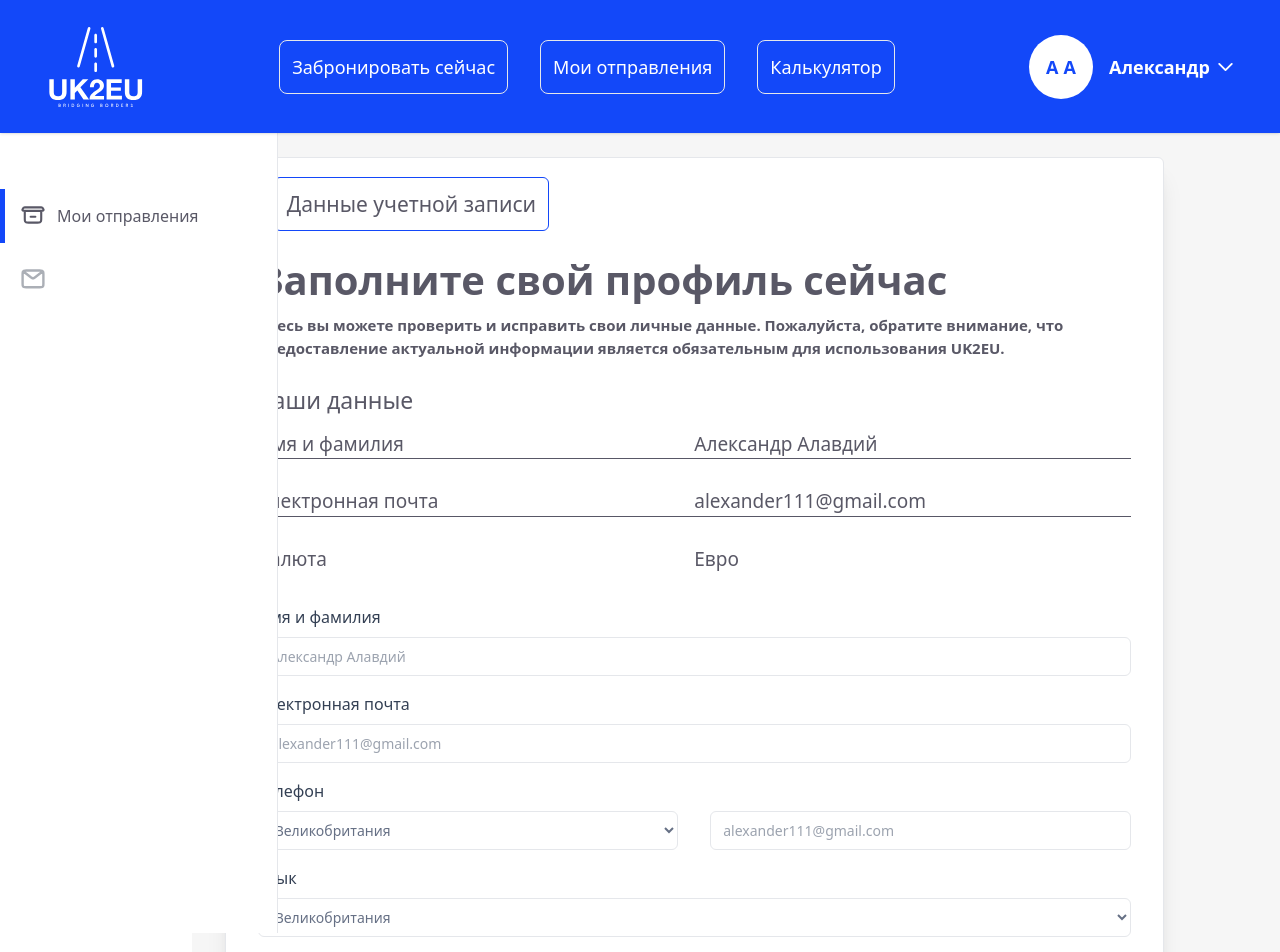
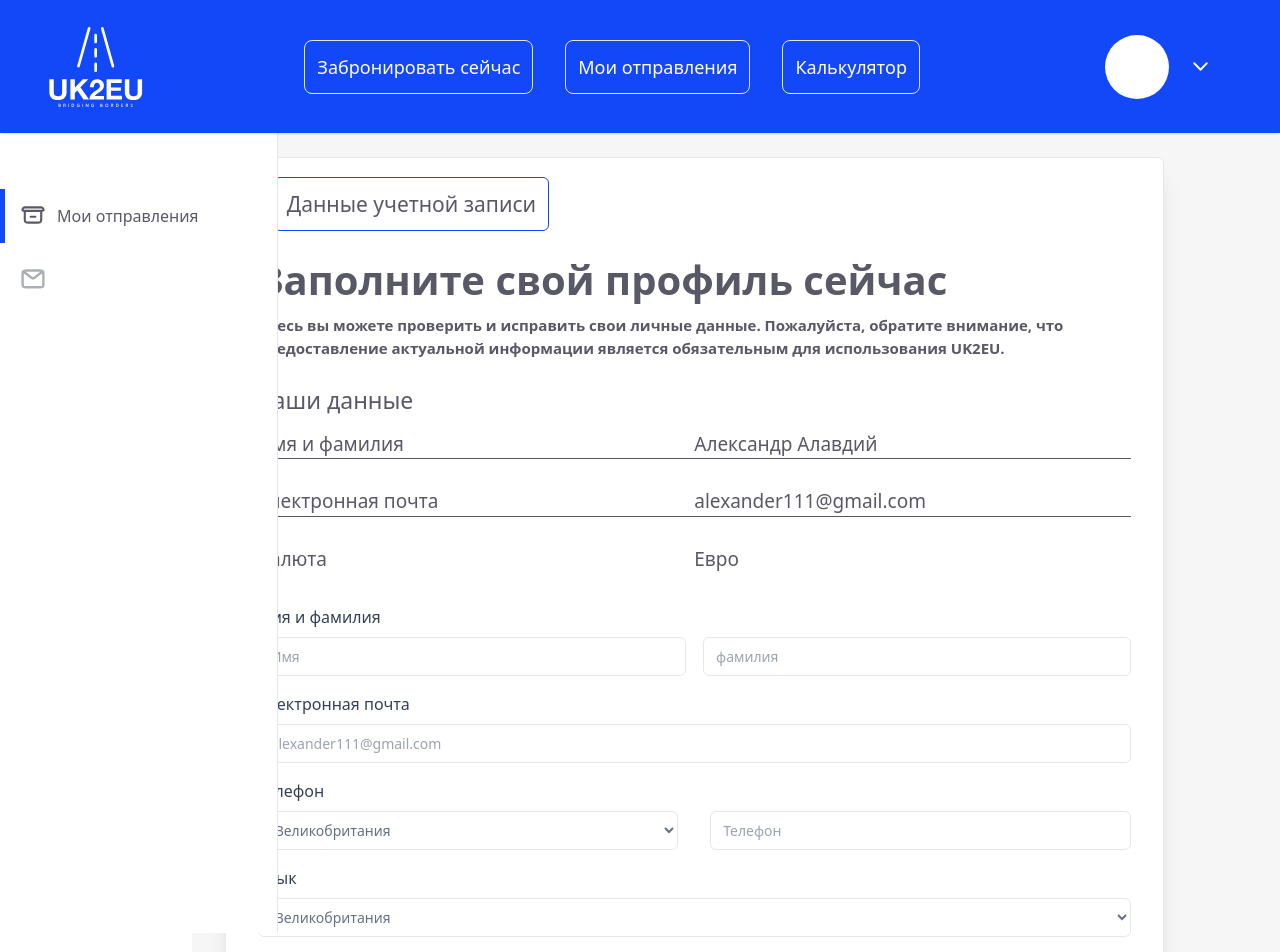
Before and after one commit to Hamidov6611/Covert, a React (Vite) app: page /user-profile in a window 1280 px wide. Shown: the top 952 px of the page. Built offline with nearby package versions, Linux system fonts and the light colour scheme; no server answers.

Commit message:
Delivery

```diff
--- a/src/App.tsx
+++ b/src/App.tsx
@@ -25,7 +25,7 @@ import {
   Way,
 } from "./app/dashboard";
 import ChioggiaMap from "./Map";
-import { User, UserContext } from "./context/userContext";
+import {  UserContext } from "./context/userContext";
 import { useEffect, useState } from "react";
 import PowerSettingsNewIcon from "@mui/icons-material/PowerSettingsNew";
 import {
@@ -39,24 +39,26 @@ import { SideContext } from "./context/sidemenu";
 
 function App() {
   const [user, setUser] = useState();
-  const [side, setSide] = useState<boolean>(false);
+  const [side, setSide] = useState(false);
+  const [isUser, setIsUser] = useState(false)
   useEffect(() => {
     const storedUser = localStorage.getItem("user");
     if (storedUser) {
       setUser(JSON.parse(storedUser));
+      setIsUser(true)
     }
   }, []);
   return (
-    <UserContext.Provider value={{ user, setUser }}>
+    <UserContext.Provider value={{ user, setUser, isUser, setIsUser }}>
       <SideContext.Provider value={{ side, setSide }}>
         <div className="relative w-full h-full">
           {side && (
-            <div className="bg-white shadow-xl border rounded-md py-3 px-8 fixed right-[5.2%] top-[100px] md:top-[140px] z-50 md:z-30">
+            <div className="bg-white min-w-[250px] shadow-xl border rounded-md py-3 px-8 fixed right-[5.2%] top-[100px] md:top-[140px] z-50 md:z-30">
             <p className="text-[15px] md:text-[19px] text-[#1348F9] font-medium md:font-semibold lg:font-bold">
-              Александр Алавдий
+              {user?.first_name} {user?.last_name}
             </p>
             <p className="text-[14px] font-normal md:text-[16px] lg:tetx-[18px] mt-2 text-[#2F2E40]">
-              alexander111@gmail.com
+              {user?.email}
             </p>
             <p className="mt-2 text-[13px] sm:text-[14px] md:text-[16px] font-light md:font-normal text-[#2F2E40]">
               ID: 2965456
--- a/src/app/user/Profile.tsx
+++ b/src/app/user/Profile.tsx
@@ -1,7 +1,81 @@
 import { Link } from "react-router-dom";
 import UserLayout from "../../components/layouts/UserLayout";
+import axios from "axios";
+import { BASE_URL } from "../../service/auth";
+import React, { useContext, useEffect, useState } from "react";
+import Cookies from "js-cookie";
+import { UserContext } from "../../context/userContext";
+const Profile = () => {
+  const {setUser, user} = useContext(UserContext)
+  const [postData, setPostData] = useState({
+    address: user?.address || "",
+    context: user?.context || "",
+    email:  user?.email || "",
+    first_name:  user?.first_name|| "",
+    id:  Number,
+    last_name: user?.last_name|| "",
+    phone: user?.phone|| "",
+    pochta_index: user?.pochta_index|| "",
 
-const Profile = () => {
+  });
+
+
+  const getData = async () => {
+    const token = Cookies.get("token");
+    const config = {
+      headers: {
+        Authorization: `Bearer ${token ? JSON.parse(token) : ""}`,
+      },
+    };
+
+    const { data } = await axios.get(
+      `${BASE_URL}/a_api/admin_panel/user_profiles_views/`,
+      config
+    );
+    console.log(data)
+
+
+    setUser({
+      username: data?.username,
+      id: data?.id,
+      groups: data?.groups,
+      email: data?.email,
+      first_name: data?.first_name,
+      last_name: data?.last_name,
+      pochta_index: data?.pochta_index,
+      phone: data?.phone
+    })
+    let user = {
+      username: data?.username,
+      id: data?.id,
+      groups: data?.groups,
+      email: data?.email,
+      first_name: data?.first_name,
+      last_name: data?.last_name,
+      pochta_index: data?.pochta_index,
+      phone: data?.phone
+    }
+    localStorage.setItem('user', JSON.stringify(user));
+  };
+
+  const submitData = async (e: React.FormEvent<HTMLFormElement>) => {
+    e.preventDefault()
+    const data = await axios.put(
+      `${BASE_URL}/a_api/admin_panel/user_pofile_update_views/14/`, postData
+    );
+    getData()
+    console.log(data);
+  };
+  const handleInputChange = (e: React.ChangeEvent<HTMLInputElement>) => {
+    const { name, value } = e.target;
+    setPostData((prevState) => ({
+      ...prevState,
+      [name]: value,
+    }));
+  };
+  useEffect(() => {
+    getData()
+  },[])
   return (
     <UserLayout title="User | Profile">
       <div className="ml-[3%] min-h-[60vh] mt-6">
@@ -53,21 +127,43 @@ const Profile = () => {
             </p>
           </div>
 
+          <form onSubmit={submitData}>
             <div className="w-[100%] mt-8 mb-4 sm:mb-0 flex flex-col">
               <p className="mb-2 text-[#344054] font-medium">Имя и фамилия </p>
+              <div className="flex md:flex-row flex-col md:justify-between">
                 <input
                   type="text"
-              className="border w-[100%] py-2 rounded-md text-[#667085] text-[14px] px-3 focus:outline-[#1348F9] font-medium"
-              placeholder={"Александр Алавдий"}
+                  className="border w-[100%] py-2 md:w-[49%] rounded-md text-[#667085] text-[14px] px-3 focus:outline-[#1348F9] font-medium"
+                  placeholder={"Имя"}
+                  name="first_name"
+                  value={postData.first_name}
+                  onChange={handleInputChange}
+                  required
                 />
+                <input
+                  type="text"
+                  className="border w-[100%] py-2 md:w-[49%] rounded-md text-[#667085] text-[14px] px-3 focus:outline-[#1348F9] font-medium"
+                  placeholder={"фамилия"}
+                  name="last_name"
+                  value={postData.last_name}
+                  onChange={handleInputChange}
+                  required
+                />
+              </div>
             </div>
 
             <div className="w-[100%] mt-4 mb-4 sm:mb-0 flex flex-col">
-            <p className="mb-2 text-[#344054] font-medium">Электронная почта</p>
+              <p className="mb-2 text-[#344054] font-medium">
+                Электронная почта
+              </p>
               <input
                 type="text"
                 className="border w-[100%] py-2 rounded-md text-[#667085] text-[14px] px-3 focus:outline-[#1348F9] font-medium"
                 placeholder={"alexander111@gmail.com"}
+                name="email"
+                value={postData.email}
+                onChange={handleInputChange}
+                required
               />
             </div>
 
@@ -82,9 +178,13 @@ const Profile = () => {
                   <option value="Великобритания">Великобритания</option>
                 </select>
                 <input
-                type="text"
+                  type="tel"
                   className="border w-[100%] py-2 rounded-md text-[#667085] text-[14px] px-3 focus:outline-[#1348F9] font-medium"
-                placeholder={"alexander111@gmail.com"}
+                  placeholder={"Телефон"}
+                  name="phone"
+                  value={postData.phone}
+                  onChange={handleInputChange}
+                  required
                 />
               </div>
             </div>
@@ -122,11 +222,17 @@ const Profile = () => {
 
             <div className="flex w-full justify-between">
               <div className="w-[100%] md:w-[30%] mt-4 mb-4 sm:mb-0 flex flex-col">
-              <p className="mb-2 text-[#344054] font-medium">Почтовый индекс</p>
+                <p className="mb-2 text-[#344054] font-medium">
+                  Почтовый индекс
+                </p>
                 <input
                   type="text"
                   className="border w-[100%] py-2 rounded-md text-[#667085] text-[14px] px-3 focus:outline-[#1348F9] font-medium"
                   placeholder={"Почтовый индекс"}
+                  name="pochta_index"
+                  value={postData.pochta_index}
+                  onChange={handleInputChange}
+                  required
                 />
               </div>
 
@@ -141,12 +247,13 @@ const Profile = () => {
             </div>
 
             <div className="w-full inline-flex justify-center mt-8">
-          <button className="bg-heroPrimary hover:bg-Primary transition duration-200 ease-in-out  text-white flex items-center py-2 justify-around sm:py-4 px-1 sm:px-4 rounded-lg">
+              <button type="submit" className="bg-heroPrimary hover:bg-Primary transition duration-200 ease-in-out  text-white flex items-center py-2 justify-around sm:py-4 px-1 sm:px-4 rounded-lg">
                 <p className="flex font-montserrat text-[18px] sm:text-[17px] md:text-[20px]">
                   <p>Сохранить изменения</p>
                 </p>
               </button>
             </div>
+          </form>
         </div>
       </div>
     </UserLayout>
--- a/src/components/client/Hero.tsx
+++ b/src/components/client/Hero.tsx
@@ -78,10 +78,10 @@ const Hero = () => {
           <div className="w-[95%] mx-auto flex flex-col">
             <div className="w-[100%] md:w-[90%] flex flex-col lg:pt-12">
               <button className="bg-heroPrimary hover:bg-Primary transition duration-200 ease-in-out  md:w-[100%]  text-white flex items-center py-2 justify-around sm:py-4 px-1 sm:px-4 rounded-lg">
-                <p className="flex font-montserrat text-[18px] sm:text-[17px] md:text-[20px]">
-                  <p>{t(`hero1.btn.left`)}</p>{t(`hero1.btn.right`)}
+                <p className="flex font-montserrat text-[18px] sm:text-[17px] md:text-[17px]">
+                  <p>{t(`hero1.btn.left`)}</p><div className="hidden md:flex">{t(`hero1.btn.right`)}</div>
                 </p>
-                <div className="w-[30px] h-[30px] md:w-[38.89px] md:h-[38.89px] ">
+                <div className="w-[30px] h-[30px] md:w-[38.89px] md:h-[38.89px]">
                   <img
                     className="sm:ml-3 ml-1"
                     src={"/calc.svg"}
--- a/src/components/client/Register.tsx
+++ b/src/components/client/Register.tsx
@@ -28,7 +28,7 @@ const Register: FC<propsRegister> = ({ setIsRegister, setIsLogin }) => {
     setIsLogin(true);
   };
 
-  const { setUser } = useContext(UserContext)
+  const { setUser, setIsUser } = useContext(UserContext)
 
 
 
@@ -62,6 +62,7 @@ const Register: FC<propsRegister> = ({ setIsRegister, setIsLogin }) => {
 
   useEffect(() => {
     getData()
+    count + 1;
   }, [])
 
 
@@ -73,7 +74,7 @@ const Register: FC<propsRegister> = ({ setIsRegister, setIsLogin }) => {
     Cookies.set("token", JSON.stringify(data?.msg?.accsess))
     Cookies.set("user", JSON.stringify(postData))
     setIsRegister(false)
-    console.log(data)
+    setIsUser(true)
     await getData()
   }
 
--- a/src/components/client/navbar.tsx
+++ b/src/components/client/navbar.tsx
@@ -9,7 +9,7 @@ import LanguageIcon from "@mui/icons-material/Language";
 import { ForgotPassword, Login, Register } from ".";
 import { useTranslation } from "react-i18next";
 import { UserContext } from "../../context/userContext";
-
+import Cookies from "js-cookie";
 import { SideContext } from "../../context/sidemenu";
 
 
@@ -38,7 +38,7 @@ const Navbar = (): ReactNode => {
 
 
 
-  const {user} = useContext(UserContext)
+  const {user, isUser} = useContext(UserContext)
   const {setSide} = useContext(SideContext)
 
 
@@ -61,7 +61,7 @@ const Navbar = (): ReactNode => {
   };
 
   const clickHandler = () => {
-    if(user?.username?.length < 0) {
+    if(!isUser) {
       setIsRegister(true)
     }else {
       setSide((prev: boolean) => !prev)
@@ -71,7 +71,7 @@ const Navbar = (): ReactNode => {
   return (
     <div className="">
       <div
-        className={`h-[90px] lg:h-[133px] w-full bg-[#1348F9] hidden lg:flex items-center left-0 top-0 sticky top-0 z-50`}
+        className={`h-[90px] lg:h-[133px] w-full bg-[#1348F9] hidden lg:flex items-center left-0 top-0 sticky  z-50`}
       >
 
         <div className="w-[100%] md:w-[90%] mx-auto lg:flex items-center hidden">
@@ -121,7 +121,7 @@ const Navbar = (): ReactNode => {
               </Link>
             </div>
             <div className="w-[55%] flex justify-end items-center">
-              {!(user && user?.username?.length > 0) && (
+              {!isUser && (
                 <button
                 onClick={() => setIsLogin(true)}
                 className="text-[18px] font-semibold text-white mr-5 hover:text-gray-900"
@@ -129,10 +129,10 @@ const Navbar = (): ReactNode => {
                 {t(`nav.auth1`)}
               </button>
               )}
-              {user && user?.username?.length > 0 ? (
+              {isUser ? (
                 <button
                 onClick={() => setSide((prev: boolean) => !prev)}
-                className="font-bold mr-5 text-[17px] border text-white p-3 rounded-md  hover:border-transparent transition duration-200 ease-in-out hover:bg-white hover:text-[#1348F9]">
+                className="font-bold cursor-pointer mr-5 text-[17px] border text-white p-3 rounded-md  hover:border-transparent transition duration-200 ease-in-out hover:bg-white hover:text-[#1348F9]">
                   {user?.username}
                 </button>
               ) : (
--- a/src/components/user/UserNavbar.tsx
+++ b/src/components/user/UserNavbar.tsx
@@ -1,8 +1,13 @@
-import { useState } from "react";
+import { useContext, useState } from "react";
 import { Link } from "react-router-dom";
+import { SideContext } from "../../context/sidemenu";
+import { UserContext } from "../../context/userContext";
 
 const UserNavbar = () => {
   const [isOpen, setIsOpen] = useState(false);
+
+  const {user} = useContext(UserContext)
+  const {setSide}= useContext(SideContext)
   return (
     <div className="sticky top-0 z-50">
       <nav className="relative bg-[#1348F9] shadow h-[80px] md:h-[133px]">
@@ -88,16 +93,18 @@ const UserNavbar = () => {
             Сообщения
             </Link>
           </div>
-          <div className="flex justify-center flex-row items-center">
+          <button
+          onClick={() => setSide((prev: boolean) => !prev)}
+          className="flex justify-center flex-row items-center">
             <div className="h-16 w-16 bg-white rou rounded-full flex justify-center items-center">
               <p className="m-0 p-0 font-semibold text-[#1348F9]  text-lg tracking-[0.23px]">
-                A A
+              {user?.username[0]}
               </p>
             </div>
 
             <div className="flex ml-4 ">
 
-            <p className="text-white font-bold text-lg mr-2">Александр</p>
+            <p className="text-white font-bold text-lg mr-2">{user?.username}</p>
             <img
               src={"/Vector.svg"}
               alt="ru"
@@ -106,7 +113,7 @@ const UserNavbar = () => {
               className="cursor-pointer"
             />
             </div>
-          </div>
+          </button>
         </div>
       </div>
     </nav>
--- a/src/context/sidemenu.tsx
+++ b/src/context/sidemenu.tsx
@@ -1,3 +1,3 @@
 import { createContext } from "react";
 
-export const SideContext = createContext<boolean>(false)
+export const SideContext = createContext(false)
--- a/src/context/userContext.ts
+++ b/src/context/userContext.ts
@@ -25,4 +25,4 @@ export type UserContextProviderType = {
   children: React.ReactNode;
 };
 
-export const UserContext = createContext<User>({});
+export const UserContext = createContext(null);
```
Lines whose indentation alone changed are shown as unchanged.
